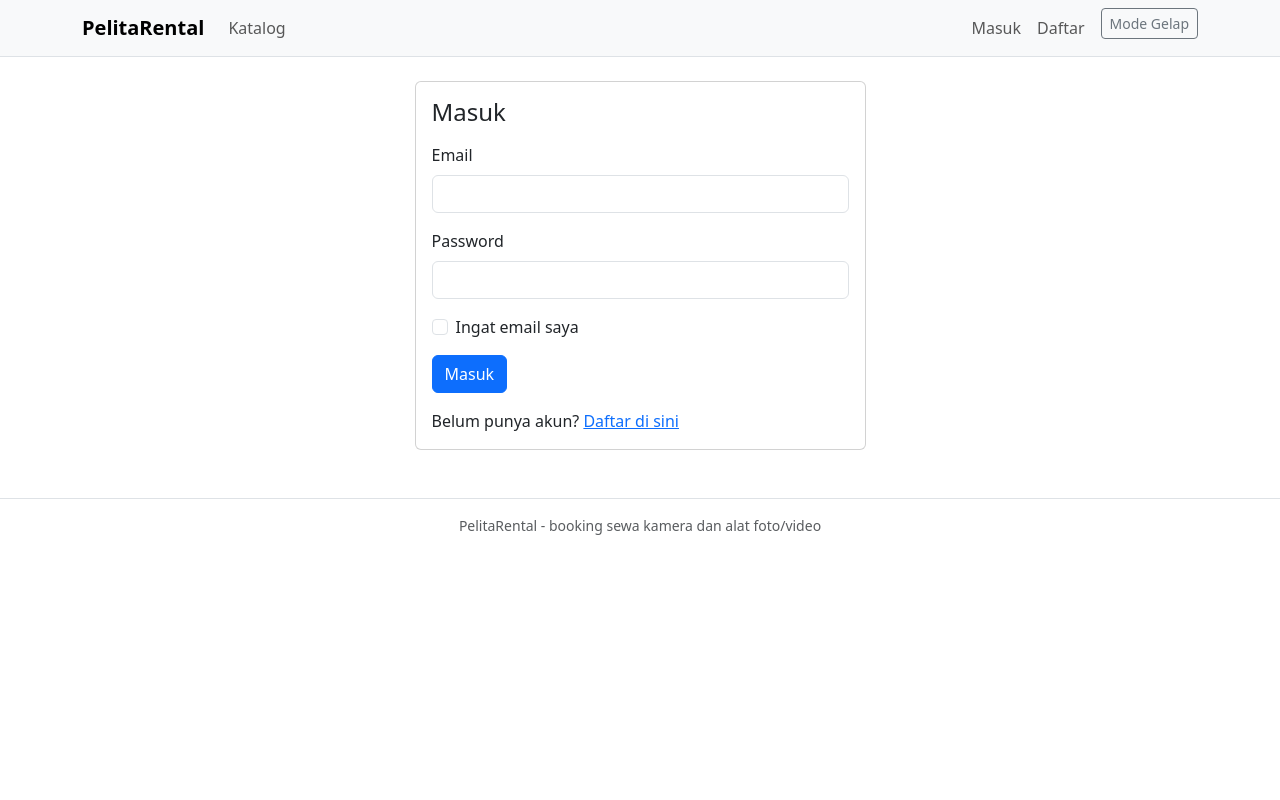
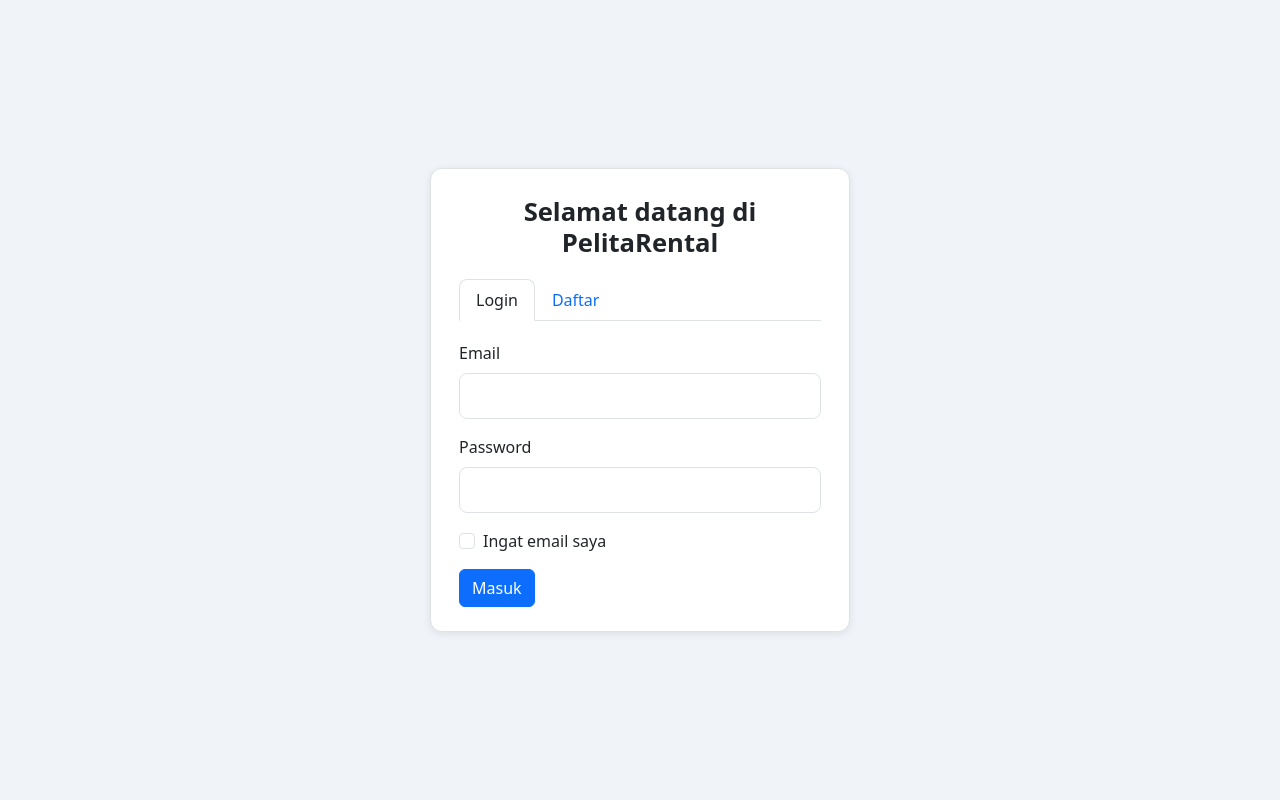
Before and after one commit to renkanaeru71/PelitaRental--Platform_Booking_Sewa_Kamera_-_Alat_Foto-Video-, a PHP site: page /login.php in a window 1280 px wide. Run offline with PHP 8.4, Linux system fonts and the light colour scheme.

Commit message:
fix: desain tab login dan register, perbaikan proses_login, hapus link di register, perbarui tombol login navbar

```diff
--- a/header.php
+++ b/header.php
@@ -95,7 +95,7 @@ $halaman_ini = $_SERVER["REQUEST_URI"];
           </li>
         <?php } else { ?>
           <li class="nav-item">
-            <a class="nav-link" href="<?php echo $akar; ?>login.php">Masuk</a>
+            <a class="nav-link" href="<?php echo $akar; ?>login.php">Login</a>
           </li>
           <li class="nav-item">
             <a class="nav-link" href="<?php echo $akar; ?>register.php">Daftar</a>
--- a/login.php
+++ b/login.php
@@ -5,30 +5,151 @@ include "koneksi.php";
 $judul = "Masuk";
 $akar = "";
 
-// kalau sudah login langsung diarahkan sesuai role
-if (isset($_SESSION["id_user"])) {
-  if ($_SESSION["role"] == "admin") {
-    header("Location: admin/dashboard.php");
-  } else {
-    header("Location: index.php");
-  }
-  exit();
+// Jika sudah login, redirect sesuai role
+if (isset($_SESSION['id_user']) || isset($_SESSION['user_id'])) {
+    if (strtolower($_SESSION['role'] ?? '') === 'admin') {
+        header('Location: admin/dashboard.php');
+    } else {
+        header('Location: index.php');
+    }
+    exit;
 }
 
-// email diingat lewat cookie dari proses_login.php
-$email_ingat = "";
-if (isset($_COOKIE["email_ingat"])) {
-  $email_ingat = $_COOKIE["email_ingat"];
-}
+$pesan = $_SESSION["pesan"] ?? '';
+$pesan_tipe = $_SESSION["pesan_tipe"] ?? '';
+$error = $_SESSION['error'] ?? ($pesan_tipe === 'danger' ? $pesan : '');
+$success = $_SESSION['success'] ?? ($pesan_tipe === 'success' ? $pesan : '');
+$old_tab = $_SESSION['tab'] ?? 'login';
+unset($_SESSION['error'], $_SESSION['success'], $_SESSION['pesan'], $_SESSION['pesan_tipe'], $_SESSION['tab']);
 
-include "header.php";
+$cookie_user = $_COOKIE['username'] ?? '';
+$email_ingat = $_COOKIE['email_ingat'] ?? ($cookie_user !== '' ? $cookie_user : '');
 ?>
-<div class="row justify-content-center">
-  <div class="col-md-5">
-    <div class="card">
-      <div class="card-body">
-        <h1 class="h4 mb-3">Masuk</h1>
-        <form action="proses_login.php" method="post">
+<!DOCTYPE html>
+<html lang="id">
+<head>
+  <meta charset="UTF-8">
+  <meta name="viewport" content="width=device-width, initial-scale=1.0">
+  <title>PelitaRental - Login</title>
+
+  <!-- Bootstrap 5 CSS -->
+  <link href="https://cdn.jsdelivr.net/npm/bootstrap@5.3.3/dist/css/bootstrap.min.css" rel="stylesheet">
+
+  <style>
+    body {
+      background-color: #f0f4f8;
+      min-height: 100vh;
+      display: flex;
+      align-items: center;
+      justify-content: center;
+      padding: 16px;
+    }
+
+    .auth-card {
+      width: 100%;
+      max-width: 420px;
+      background: #fff;
+      border: 1px solid #dee2e6;
+      border-radius: 12px;
+      box-shadow: 0 2px 8px rgba(0, 0, 0, 0.08);
+      padding: 28px 28px 24px;
+    }
+
+    .auth-card h1 {
+      font-size: 1.6rem;
+      font-weight: 700;
+      text-align: center;
+      margin-bottom: 20px;
+      color: #212529;
+    }
+
+    .auth-card .nav-tabs {
+      border-bottom: 1px solid #dee2e6;
+      margin-bottom: 20px;
+    }
+
+    .auth-card .nav-tabs .nav-link {
+      color: #0d6efd;
+      border: 1px solid transparent;
+      border-radius: 8px 8px 0 0;
+      font-weight: 500;
+    }
+
+    .auth-card .nav-tabs .nav-link.active {
+      color: #212529;
+      background: #fff;
+      border-color: #dee2e6 #dee2e6 #fff;
+    }
+
+    .form-label {
+      font-weight: 500;
+      color: #212529;
+    }
+
+    .form-control {
+      padding: 10px 12px;
+      border-radius: 8px;
+    }
+
+    .btn-auth {
+      width: 100%;
+      padding: 10px;
+      border-radius: 8px;
+      font-weight: 500;
+    }
+
+    .btn-daftar {
+      background-color: #198754;
+      border-color: #198754;
+      color: #fff;
+    }
+
+    .btn-daftar:hover {
+      background-color: #157347;
+      border-color: #146c43;
+      color: #fff;
+    }
+
+    .remember-row {
+      display: flex;
+      align-items: center;
+      justify-content: space-between;
+      margin-bottom: 16px;
+    }
+  </style>
+</head>
+<body>
+
+  <div class="auth-card">
+    <h1>Selamat datang di PelitaRental</h1>
+
+    <?php if ($error): ?>
+      <div class="alert alert-danger py-2 small mb-3"><?= htmlspecialchars($error) ?></div>
+    <?php endif; ?>
+    <?php if ($success): ?>
+      <div class="alert alert-success py-2 small mb-3"><?= htmlspecialchars($success) ?></div>
+    <?php endif; ?>
+
+    <!-- Tabs -->
+    <ul class="nav nav-tabs" id="authTabs" role="tablist">
+      <li class="nav-item" role="presentation">
+        <button class="nav-link <?= $old_tab === 'login' ? 'active' : '' ?>" id="login-tab" data-bs-toggle="tab"
+                data-bs-target="#login-pane" type="button" role="tab"
+                aria-controls="login-pane" aria-selected="<?= $old_tab === 'login' ? 'true' : 'false' ?>">Login</button>
+      </li>
+      <li class="nav-item" role="presentation">
+        <button class="nav-link <?= $old_tab === 'register' ? 'active' : '' ?>" id="daftar-tab" data-bs-toggle="tab"
+                data-bs-target="#daftar-pane" type="button" role="tab"
+                aria-controls="daftar-pane" aria-selected="<?= $old_tab === 'register' ? 'true' : 'false' ?>">Daftar</button>
+      </li>
+    </ul>
+
+    <div class="tab-content" id="authTabsContent">
+
+      <!-- LOGIN -->
+      <div class="tab-pane fade <?= $old_tab === 'login' ? 'show active' : '' ?>" id="login-pane" role="tabpanel"
+           aria-labelledby="login-tab" tabindex="0">
+        <form id="loginForm" action="proses_login.php" method="POST">
           <div class="mb-3">
             <label for="email" class="form-label">Email</label>
             <input type="email" class="form-control" id="email" name="email" value="<?php echo htmlspecialchars($email_ingat); ?>" required>
@@ -43,11 +164,38 @@ include "header.php";
           </div>
           <button type="submit" class="btn btn-primary">Masuk</button>
         </form>
-        <p class="mt-3 mb-0">Belum punya akun? <a href="register.php">Daftar di sini</a></p>
+      </div>
+
+      <!-- DAFTAR -->
+      <div class="tab-pane fade <?= $old_tab === 'register' ? 'show active' : '' ?>" id="daftar-pane" role="tabpanel"
+           aria-labelledby="daftar-tab" tabindex="0">
+        <form id="daftarForm" action="proses_register.php" method="POST">
+          <div class="mb-3">
+            <label for="regNama" class="form-label">Nama Lengkap</label>
+            <input type="text" name="nama" class="form-control" id="regNama" placeholder="Ahmad Rizki" required>
+          </div>
+
+          <div class="mb-3">
+            <label for="regEmail" class="form-label">Email</label>
+            <input type="email" name="email" class="form-control" id="regEmail" placeholder="nama@email.com" required>
+          </div>
+
+          <div class="mb-3">
+            <label for="regHp" class="form-label">No. HP</label>
+            <input type="tel" name="no_hp" class="form-control" id="regHp" placeholder="081234567890" required>
+          </div>
+
+          <div class="mb-3">
+            <label for="regPassword" class="form-label">Password (min. 6 karakter)</label>
+            <input type="password" name="password" class="form-control" id="regPassword" minlength="6" placeholder="Minimal 6 karakter" required>
+          </div>
+
+          <button type="submit" class="btn btn-auth btn-daftar">Daftar</button>
+        </form>
       </div>
     </div>
   </div>
-</div>
-<?php
-include "footer.php";
-?>
+
+  <script src="https://cdn.jsdelivr.net/npm/bootstrap@5.3.3/dist/js/bootstrap.bundle.min.js"></script>
+</body>
+</html>
--- a/register.php
+++ b/register.php
@@ -36,7 +36,6 @@ include "header.php";
           </div>
           <button type="submit" class="btn btn-primary">Daftar</button>
         </form>
-        <p class="mt-3 mb-0">Sudah punya akun? <a href="login.php">Masuk di sini</a></p>
       </div>
     </div>
   </div>
```
Also changed, not shown: proses_login.php (+54 -44 lines).
